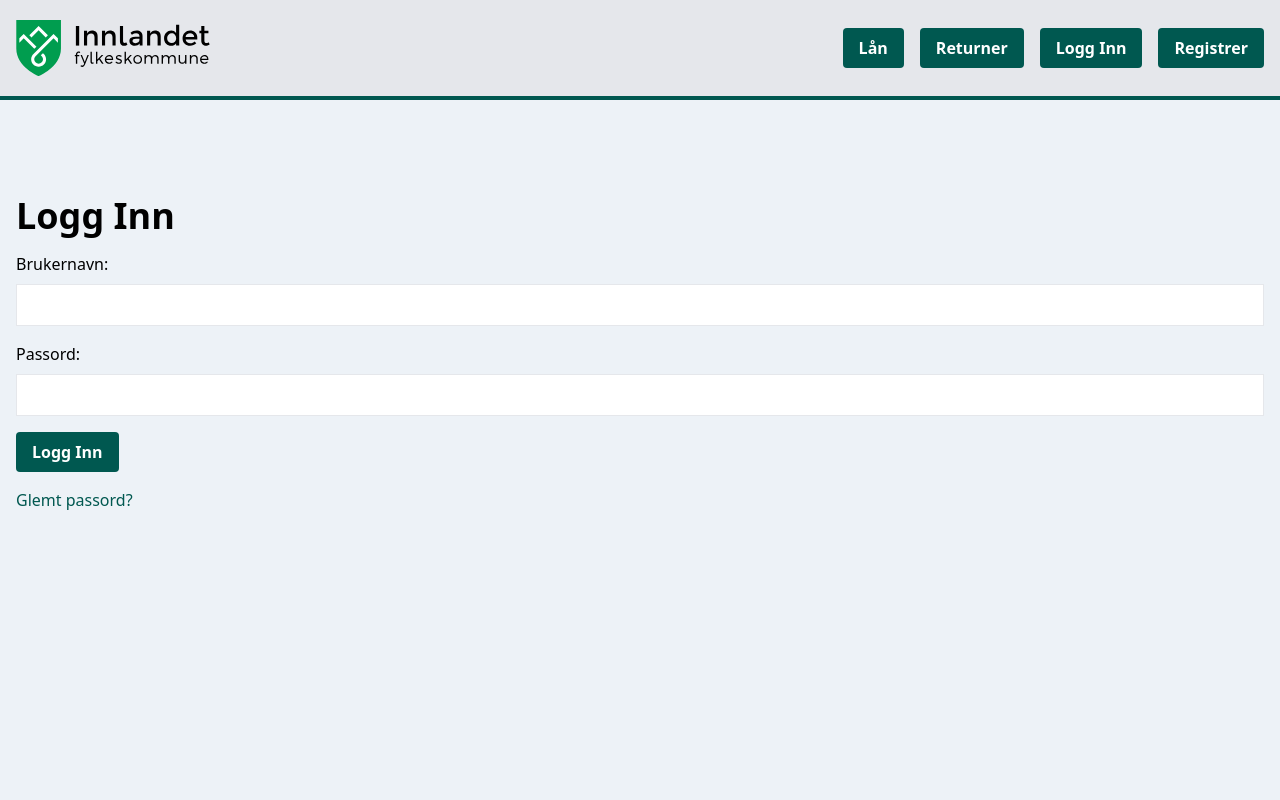
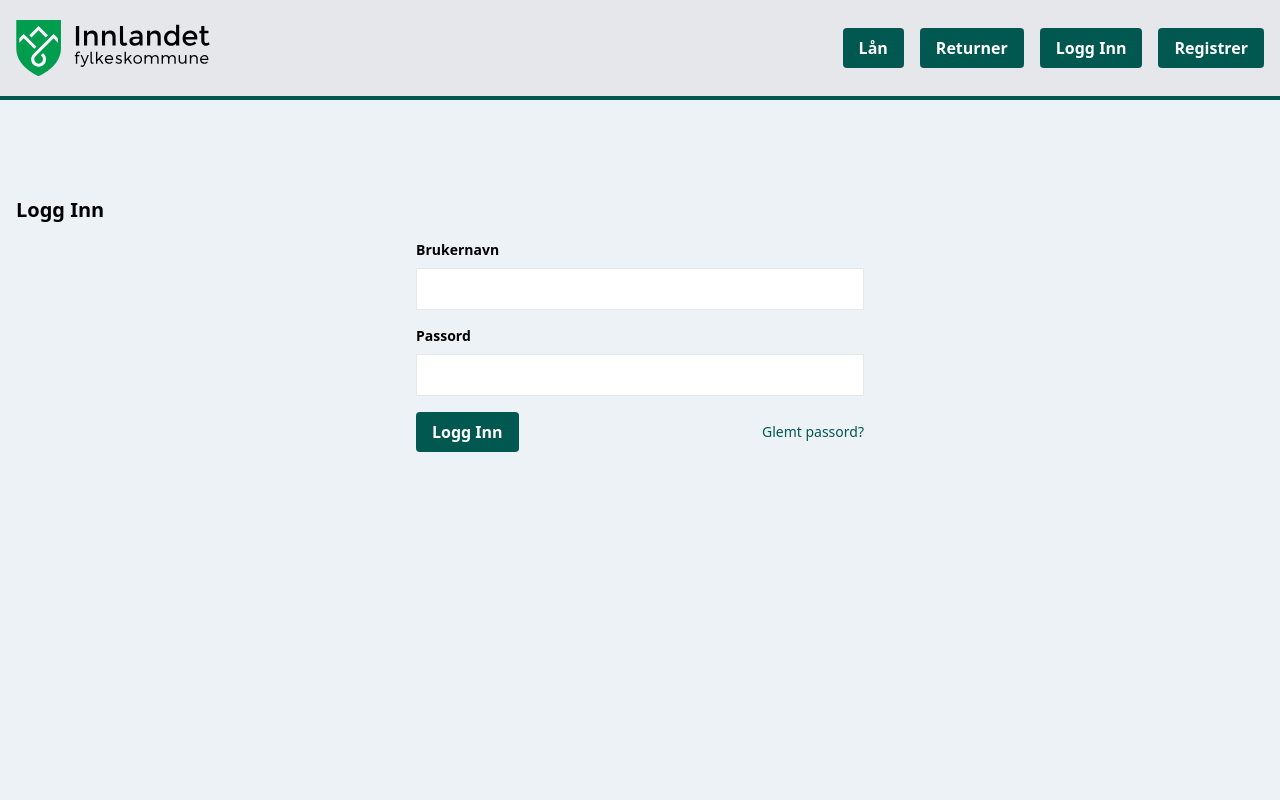
Before and after one commit to Konge5678/Eksamen-2024, a React (Vite) app in the folder Eksamen-2024/: page /login in a window 1280 px wide. Shown: the top 800 px of the page. Built offline with nearby package versions, Linux system fonts and the light colour scheme.

Commit message:
pusher for å hoste på ubuntu server

```diff
--- a/Eksamen-2024/src/components/ForgotPassword.jsx
+++ b/Eksamen-2024/src/components/ForgotPassword.jsx
@@ -1,45 +1,47 @@
-// src/components/ForgotPassword.jsx
 import React, { useState } from "react";
 import { useNavigate } from "react-router-dom";
-import { useAuth } from "../context/AuthContext";
 
 const ForgotPassword = () => {
   const [username, setUsername] = useState("");
   const [newPassword, setNewPassword] = useState("");
-  const [error, setError] = useState("");
-  const { resetPassword } = useAuth();
   const navigate = useNavigate();
 
   const handleSubmit = (e) => {
     e.preventDefault();
-    if (resetPassword(username, newPassword)) {
+    const users = JSON.parse(localStorage.getItem("users")) || [];
+    const userIndex = users.findIndex((user) => user.username === username);
+
+    if (userIndex !== -1) {
+      users[userIndex].password = newPassword;
+      localStorage.setItem("users", JSON.stringify(users));
+      alert("Passord oppdatert.");
       navigate("/login");
     } else {
-      setError("Brukernavn ikke funnet");
+      alert("Bruker ikke funnet.");
     }
   };
 
   return (
-    <div className="container mx-auto p-4 mt-20 min-h-screen">
-      <h2 className="text-4xl font-bold mb-4">Tilbakestill passord</h2>
+    <div className="container mx-auto p-4 mt-20">
+      <h2 className="text-4xl font-bold mb-4">Glemt passord</h2>
       <form onSubmit={handleSubmit}>
-        <div>
-          <label className="block mb-2">Brukernavn:</label>
+        <div className="mb-4">
+          <label className="block mb-2">Brukernavn</label>
           <input
             type="text"
             value={username}
             onChange={(e) => setUsername(e.target.value)}
-            className="border p-2 mb-4 w-full"
+            className="border p-2 w-full"
             required
           />
         </div>
-        <div>
-          <label className="block mb-2">Nytt passord:</label>
+        <div className="mb-4">
+          <label className="block mb-2">Nytt passord</label>
           <input
             type="password"
             value={newPassword}
             onChange={(e) => setNewPassword(e.target.value)}
-            className="border p-2 mb-4 w-full"
+            className="border p-2 w-full"
             required
           />
         </div>
@@ -47,9 +49,8 @@ const ForgotPassword = () => {
           type="submit"
           className="bg-customGreen hover:bg-teal-700 text-white font-bold py-2 px-4 rounded"
         >
-          Tilbakestill passord
+          Oppdater passord
         </button>
-        {error && <p className="mt-4 text-red-500">{error}</p>}
       </form>
     </div>
   );
--- a/Eksamen-2024/src/components/LoanedItems.jsx
+++ b/Eksamen-2024/src/components/LoanedItems.jsx
@@ -4,41 +4,35 @@ import { useAuth } from "../context/AuthContext";
 
 const LoanedItems = () => {
   const { equipment, handleReturn } = useEquipment();
-  const { currentUser } = useAuth();
+  const { isAdmin } = useAuth();
+  const lentItems = JSON.parse(localStorage.getItem("lentItems")) || [];
   const [searchTerm, setSearchTerm] = useState("");
-
-  const lentItems = JSON.parse(localStorage.getItem("lentItems")) || [];
 
   const filteredItems = lentItems.filter((item) => {
     const searchTermLower = searchTerm.toLowerCase();
-    const searchInSpecs = item["Spesifikasjoner"]
-      ? item["Spesifikasjoner"].toLowerCase().includes(searchTermLower)
-      : false;
-
     return (
-      (item["Produsent"] &&
-        item["Produsent"].toLowerCase().includes(searchTermLower)) ||
-      (item["Beskrivelse"] &&
-        item["Beskrivelse"].toLowerCase().includes(searchTermLower)) ||
-      (item["Kategori"] &&
-        item["Kategori"].toLowerCase().includes(searchTermLower)) ||
-      (item["userName"] &&
-        item["userName"].toLowerCase().includes(searchTermLower)) ||
-      searchInSpecs
+      (item.Beskrivelse &&
+        item.Beskrivelse.toLowerCase().includes(searchTermLower)) ||
+      (item.Produsent &&
+        item.Produsent.toLowerCase().includes(searchTermLower)) ||
+      (item.Spesifikasjoner &&
+        item.Spesifikasjoner.toLowerCase().includes(searchTermLower)) ||
+      (item.Kategori &&
+        item.Kategori.toLowerCase().includes(searchTermLower)) ||
+      (item.userName && item.userName.toLowerCase().includes(searchTermLower))
     );
   });
 
   return (
-    <div className="container mx-auto p-4 min-h-screen mt-20">
-      <h2 className="text-4xl font-bold mb-6">Lånte produkter</h2>
+    <div className="container mx-auto p-4 min-h-screen">
+      <h2 className="text-xl font-bold mb-4">Lånte produkter</h2>
       <input
         type="text"
-        placeholder="Søk etter utlånte produkter"
+        placeholder="Søk etter lånte produkter"
         value={searchTerm}
         onChange={(e) => setSearchTerm(e.target.value)}
-        className="border p-2 mb-4 w-60"
+        className="border p-2 mb-4"
       />
-
       {filteredItems.length > 0 ? (
         filteredItems.map((item, index) => (
           <div key={index} className="border bg-gray-300 rounded-md p-4 mb-2">
@@ -55,7 +49,7 @@ const LoanedItems = () => {
             <p>
               <strong>Lånt av:</strong> {item.userName}
             </p>
-            {currentUser?.role === "admin" && (
+            {isAdmin && (
               <p>
                 <strong>Telefon:</strong> {item.userPhone}
               </p>
--- a/Eksamen-2024/src/components/Login.jsx
+++ b/Eksamen-2024/src/components/Login.jsx
@@ -1,13 +1,14 @@
+// Login.jsx
 import React, { useState } from "react";
-import { useNavigate, Link } from "react-router-dom";
+import { useNavigate } from "react-router-dom";
 import { useAuth } from "../context/AuthContext";
 
 const Login = () => {
   const [username, setUsername] = useState("");
   const [password, setPassword] = useState("");
-  const [error, setError] = useState("");
   const { login } = useAuth();
   const navigate = useNavigate();
+  const [error, setError] = useState("");
 
   const handleSubmit = (e) => {
     e.preventDefault();
@@ -19,45 +20,40 @@ const Login = () => {
   };
 
   return (
-    <div className="container mx-auto p-4 mt-20 min-h-screen">
-      <h2 className="text-4xl font-bold mb-4">Logg Inn</h2>
-      <form onSubmit={handleSubmit}>
-        <div>
-          <label className="block mb-2">Brukernavn:</label>
+    <div className="container mx-auto p-4 min-h-screen mt-20">
+      <h2 className="text-xl font-bold mb-4">Logg Inn</h2>
+      <form onSubmit={handleSubmit} className="max-w-md mx-auto">
+        {error && <p className="text-red-500 mb-4">{error}</p>}
+        <div className="mb-4">
+          <label className="block text-sm font-bold mb-2">Brukernavn</label>
           <input
             type="text"
             value={username}
             onChange={(e) => setUsername(e.target.value)}
-            className="border p-2 mb-4 w-full"
-            required
+            className="border p-2 w-full"
           />
         </div>
-        <div>
-          <label className="block mb-2">Passord:</label>
+        <div className="mb-4">
+          <label className="block text-sm font-bold mb-2">Passord</label>
           <input
             type="password"
             value={password}
             onChange={(e) => setPassword(e.target.value)}
-            className="border p-2 mb-4 w-full"
-            required
+            className="border p-2 w-full"
           />
         </div>
+        <div className="flex justify-between items-center">
           <button
             type="submit"
             className="bg-customGreen hover:bg-teal-700 text-white font-bold py-2 px-4 rounded"
           >
             Logg Inn
           </button>
-        {error && <p className="mt-4 text-red-500">{error}</p>}
+          <a href="/forgot-password" className="text-sm text-customGreen">
+            Glemt passord?
+          </a>
+        </div>
       </form>
-      <div className="mt-4">
-        <Link
-          to="/forgot-password"
-          className="text-customGreen hover:underline"
-        >
-          Glemt passord?
-        </Link>
-      </div>
     </div>
   );
 };
--- a/Eksamen-2024/src/context/AuthContext.jsx
+++ b/Eksamen-2024/src/context/AuthContext.jsx
@@ -7,61 +7,56 @@ export const useAuth = () => {
 };
 
 export const AuthProvider = ({ children }) => {
-  const [currentUser, setCurrentUser] = useState(() => {
-    return JSON.parse(localStorage.getItem("currentUser")) || null;
+  const [user, setUser] = useState(() => {
+    const storedUser = localStorage.getItem("user");
+    return storedUser ? JSON.parse(storedUser) : null;
   });
+
+  useEffect(() => {
+    const users = JSON.parse(localStorage.getItem("users")) || [];
+    const adminUser = users.find((user) => user.username === "Admin");
+    if (!adminUser) {
+      users.push({ username: "Admin", password: "admin123" });
+      localStorage.setItem("users", JSON.stringify(users));
+    }
+  }, []);
+
+  useEffect(() => {
+    if (user) {
+      localStorage.setItem("user", JSON.stringify(user));
+    } else {
+      localStorage.removeItem("user");
+    }
+  }, [user]);
 
   const login = (username, password) => {
     const users = JSON.parse(localStorage.getItem("users")) || [];
-    const user = users.find(
+    const existingUser = users.find(
       (u) => u.username === username && u.password === password
     );
-    if (user) {
-      setCurrentUser(user);
-      localStorage.setItem("currentUser", JSON.stringify(user));
+    if (existingUser) {
+      setUser(existingUser);
       return true;
     }
     return false;
   };
 
+  const logout = () => {
+    setUser(null);
+  };
+
   const register = (username, password) => {
     const users = JSON.parse(localStorage.getItem("users")) || [];
-    if (users.find((u) => u.username === username)) {
-      return false; // Username already exists
-    }
     const newUser = { username, password };
     users.push(newUser);
     localStorage.setItem("users", JSON.stringify(users));
-    return true;
+    setUser(newUser);
   };
 
-  const logout = () => {
-    setCurrentUser(null);
-    localStorage.removeItem("currentUser");
-  };
-
-  const resetPassword = (username, newPassword) => {
-    const users = JSON.parse(localStorage.getItem("users")) || [];
-    const userIndex = users.findIndex((u) => u.username === username);
-    if (userIndex !== -1) {
-      users[userIndex].password = newPassword;
-      localStorage.setItem("users", JSON.stringify(users));
-      return true;
-    }
-    return false;
-  };
+  const isAdmin = user && user.username === "Admin";
 
   return (
-    <AuthContext.Provider
-      value={{
-        currentUser,
-        isAdmin: currentUser?.username === "Admin",
-        login,
-        register,
-        logout,
-        resetPassword,
-      }}
-    >
+    <AuthContext.Provider value={{ user, login, logout, register, isAdmin }}>
       {children}
     </AuthContext.Provider>
   );
--- a/Eksamen-2024/src/layout/Navbar.jsx
+++ b/Eksamen-2024/src/layout/Navbar.jsx
@@ -1,9 +1,10 @@
+// Navbar.jsx
 import React, { useState } from "react";
 import { Link } from "react-router-dom";
 import { useAuth } from "../context/AuthContext";
 
 const Navbar = () => {
-  const { currentUser, isAdmin, logout } = useAuth();
+  const { user, isAdmin, logout } = useAuth();
   const [isOpen, setIsOpen] = useState(false);
 
   const toggleMenu = () => {
@@ -31,7 +32,7 @@ const Navbar = () => {
           >
             Returner
           </Link>
-          {currentUser ? (
+          {user ? (
             <>
               <button
                 onClick={logout}
@@ -39,9 +40,7 @@ const Navbar = () => {
               >
                 Logg ut
               </button>
-              <span className="text-gray-800 font-bold">
-                {currentUser.username}
-              </span>
+              <span className="text-gray-800 font-bold">{user.username}</span>
             </>
           ) : (
             <>
@@ -98,23 +97,17 @@ const Navbar = () => {
           >
             Returner
           </Link>
-          {currentUser ? (
-            <>
+          {user ? (
             <button
               onClick={() => {
                 toggleMenu();
                 logout();
               }}
-                className="block w-full bg-red-600 hover:bg-red-800 text-white font-bold py-2 px-4 rounded my-2 mx-4 w-40"
+              className="block w-full bg-red-600 hover:bg-red-800 text-white font-bold py-2 px-4 rounded my-2 mx-4 max-w-60"
             >
               Logg ut
             </button>
-              <span className="block text-gray-800 font-bold py-2 px-4">
-                {currentUser.username}
-              </span>
-            </>
           ) : (
-            <>
             <Link
               to="/login"
               onClick={toggleMenu}
@@ -122,6 +115,7 @@ const Navbar = () => {
             >
               Logg Inn
             </Link>
+          )}
           <Link
             to="/register"
             onClick={toggleMenu}
@@ -129,8 +123,6 @@ const Navbar = () => {
           >
             Registrer
           </Link>
-            </>
-          )}
         </div>
       )}
     </nav>
```
Lines whose indentation alone changed are shown as unchanged.
